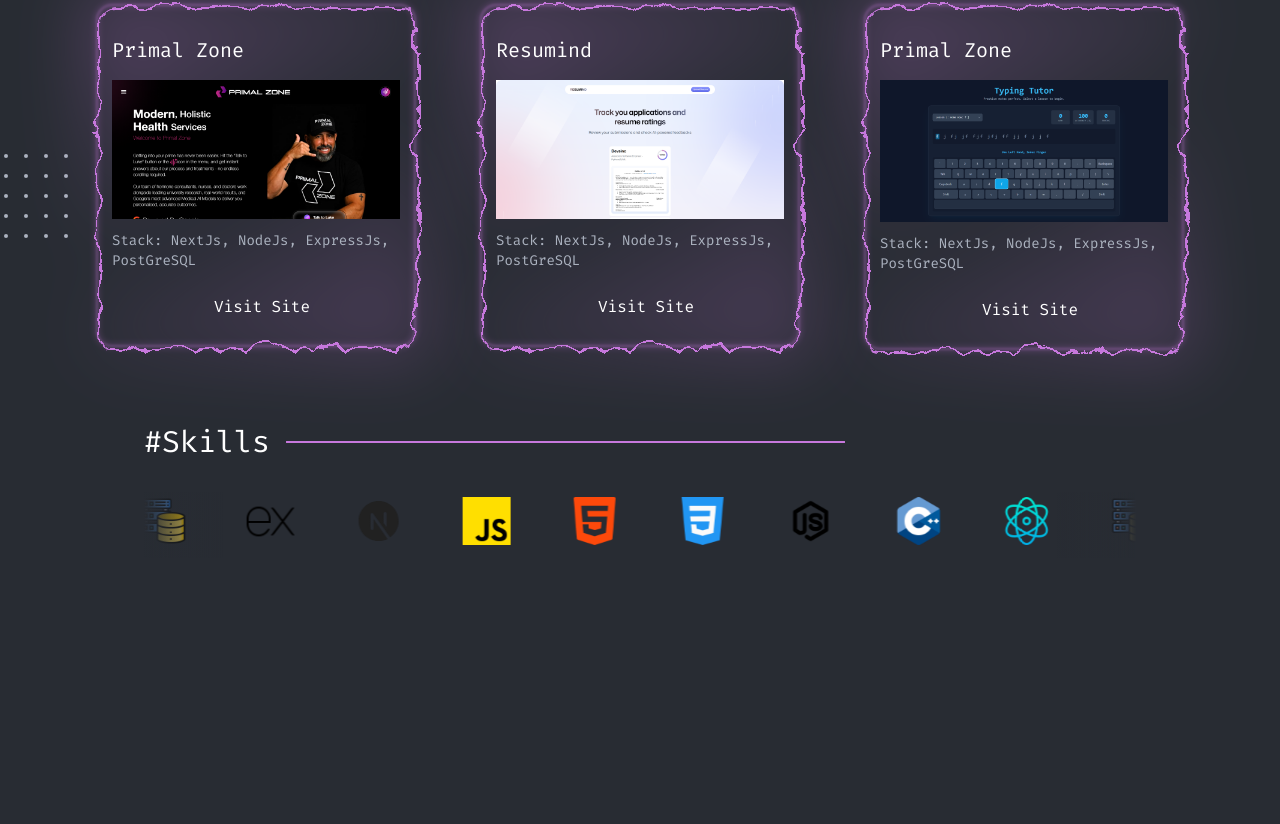
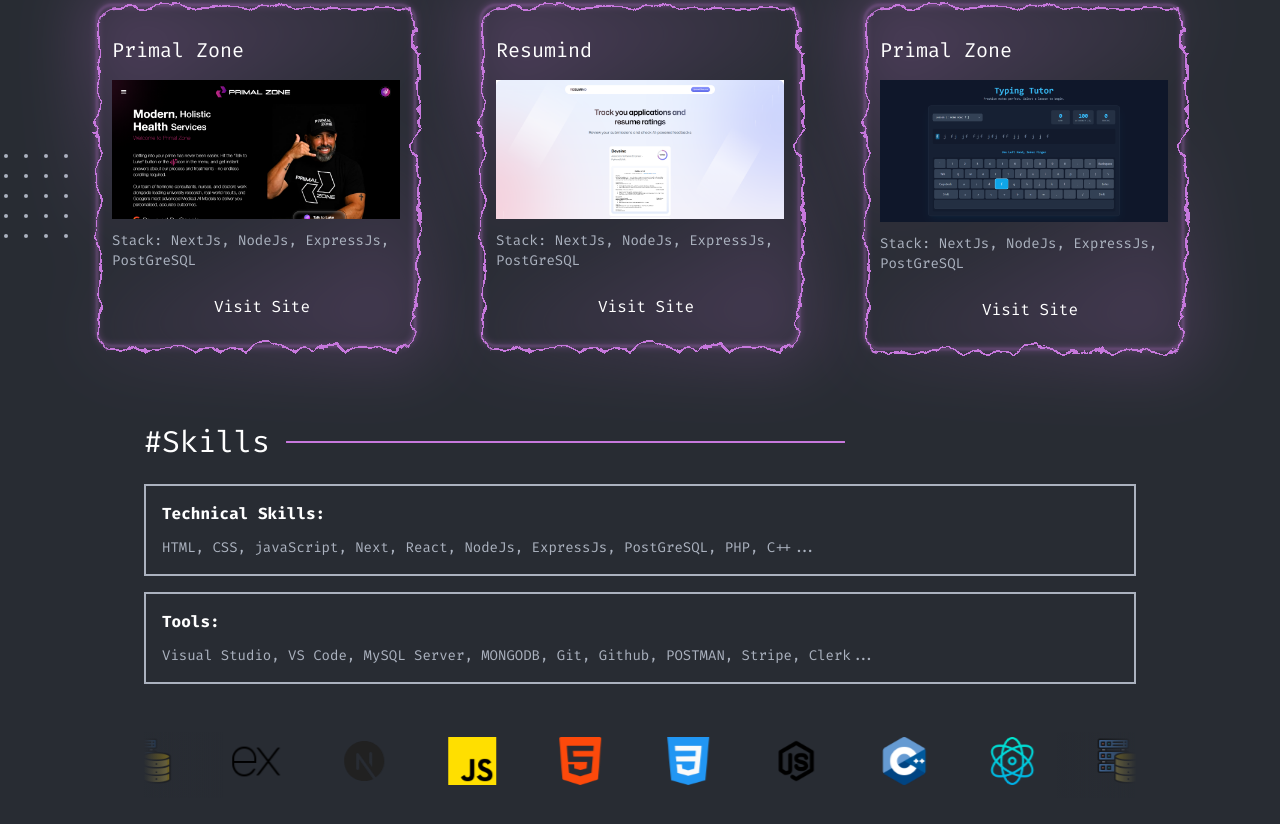
Before and after one commit to faisal03-develop/Faisal03_develop, a Next.js app: page / in a window 1280 px wide. Shown: the part 1046-1870 px from the top of the page. Before the commit the page ends 1770 px from the top, so only its background shows below. Built offline with nearby package versions, Linux system fonts and the light colour scheme.

Commit message:
Completed the Skills section

```diff
--- a/app/globals.css
+++ b/app/globals.css
@@ -6,6 +6,7 @@
   --background: #282C33;
   --foreground: #fff;
   --primary: #C778DD;
+  --purple: #C778DD;
   --gray: #ABB2BF;
 
   --radius: 0.625rem;
--- a/components/skills.tsx
+++ b/components/skills.tsx
@@ -1,12 +1,24 @@
 import Image from "next/image"
 import Logolog from "./logolog"
 
+
 export default function skills() {
   return (
-    <div>
-        <div className="flex flex-row font-(family-name:--font-firaCode) justify-center items-center text max-w-[701px] max-h-10 text-3xl">
+    <div className="font-(family-name:--font-firaCode)">
+        <div className="flex flex-row  justify-center items-center text max-w-[701px] max-h-10 text-3xl">
             <p><span className="text-primary)">#</span>Skills</p>
             <Image src="/icons/line7.svg" alt="line" width={711} height={1} className="ml-4"/>
+        </div>
+        <div>
+          <div className="border-2 border-solid border-(--gray) p-4 mt-6">
+            <p className="mb-3 font-bold">Technical Skills: </p>
+            <p className="text-(--gray) text-sm">HTML, CSS, javaScript, Next, React, NodeJs, ExpressJs, PostGreSQL, PHP, C++...</p>
+          </div>
+
+          <div className="border-2 border-solid border-(--gray) p-4 my-4">
+            <p className="mb-3 font-bold">Tools: </p>
+            <p className="text-(--gray) text-sm">Visual Studio, VS Code, MySQL Server, MONGODB, Git, Github, POSTMAN, Stripe, Clerk...</p>
+          </div>
         </div>
         <div className="py-8">
             <Logolog />
--- a/package.json
+++ b/package.json
@@ -14,12 +14,15 @@
     "class-variance-authority": "^0.7.1",
     "clsx": "^2.1.1",
     "gsap": "^3.13.0",
+    "lenis": "^1.3.15",
     "lucide-react": "^0.555.0",
     "next": "16.0.4",
+    "postprocessing": "^6.38.0",
     "react": "19.2.0",
     "react-dom": "19.2.0",
     "react-icons": "^5.5.0",
-    "tailwind-merge": "^3.4.0"
+    "tailwind-merge": "^3.4.0",
+    "three": "^0.167.1"
   },
   "devDependencies": {
     "@tailwindcss/postcss": "^4",
```
Also changed, not shown: 1 other file (tests, documents, lock files or other folders).
